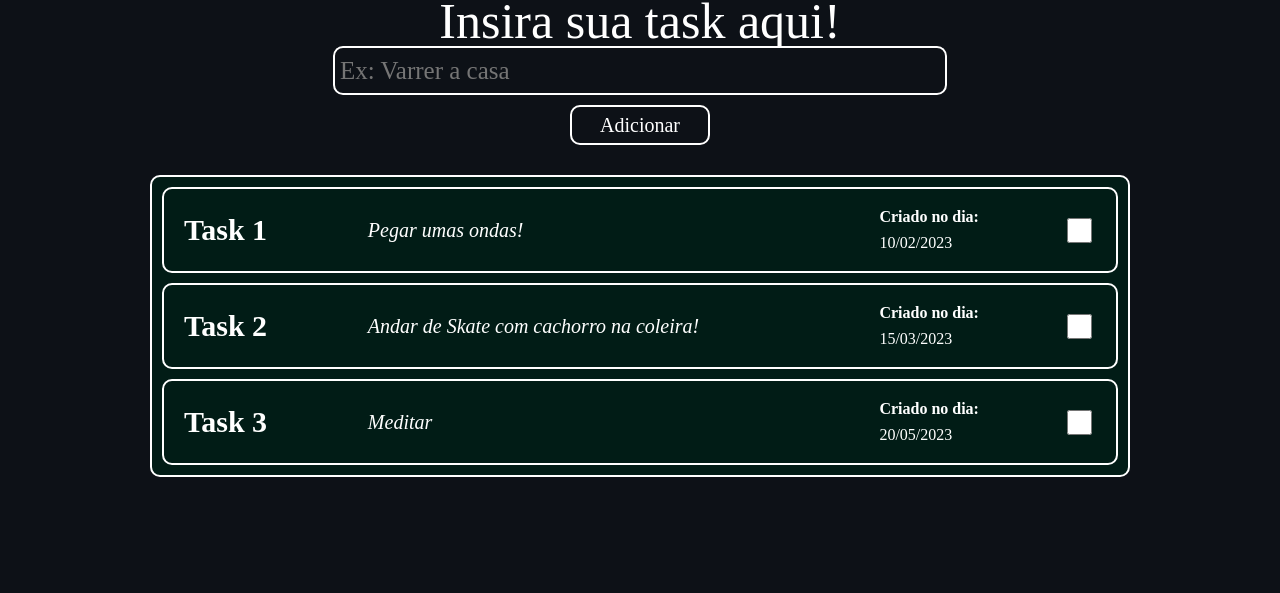
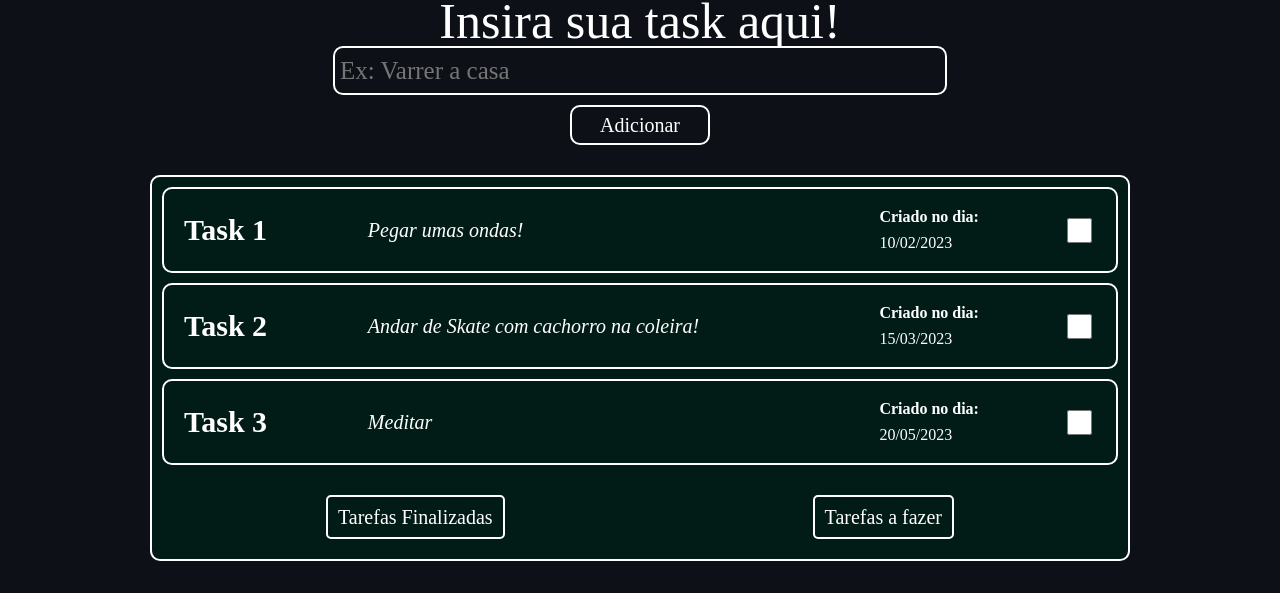
Before and after one commit to JeffChien1/ToDoList, a plain HTML site: page index.html in a window 1280 px wide. Shown: the part 207-800 px from the top of the page. Drawn offline with Linux system fonts and the light colour scheme; a web font is replaced by a local one.

Commit message:
Adicionando botão de filtros, como tarefa finalizada e tarefas a fazer

```diff
--- a/index.html
+++ b/index.html
@@ -52,6 +52,10 @@
                     </li>
                 </ul>
             </div>
+            <div class="container__filter">
+                <h2 class="task__done btn__filter">Tarefas Finalizadas</h2>
+                <h2 class="task__toDo btn__filter">Tarefas a fazer</h2>
+            </div>
         </section>
     </main>
     <script src="main.js"></script>
--- a/style.css
+++ b/style.css
@@ -94,3 +94,17 @@ body {
     border: solid 2px white;
     border-radius: 5px;
 }
+
+.container__filter {
+    display: flex;
+    justify-content: space-around;
+    padding: 20px;
+    align-items: center;
+}
+
+.btn__filter {
+    border: solid 2px white;
+    border-radius: 5px;
+    font-size: 20px;
+    padding: 10px;
+}
```
